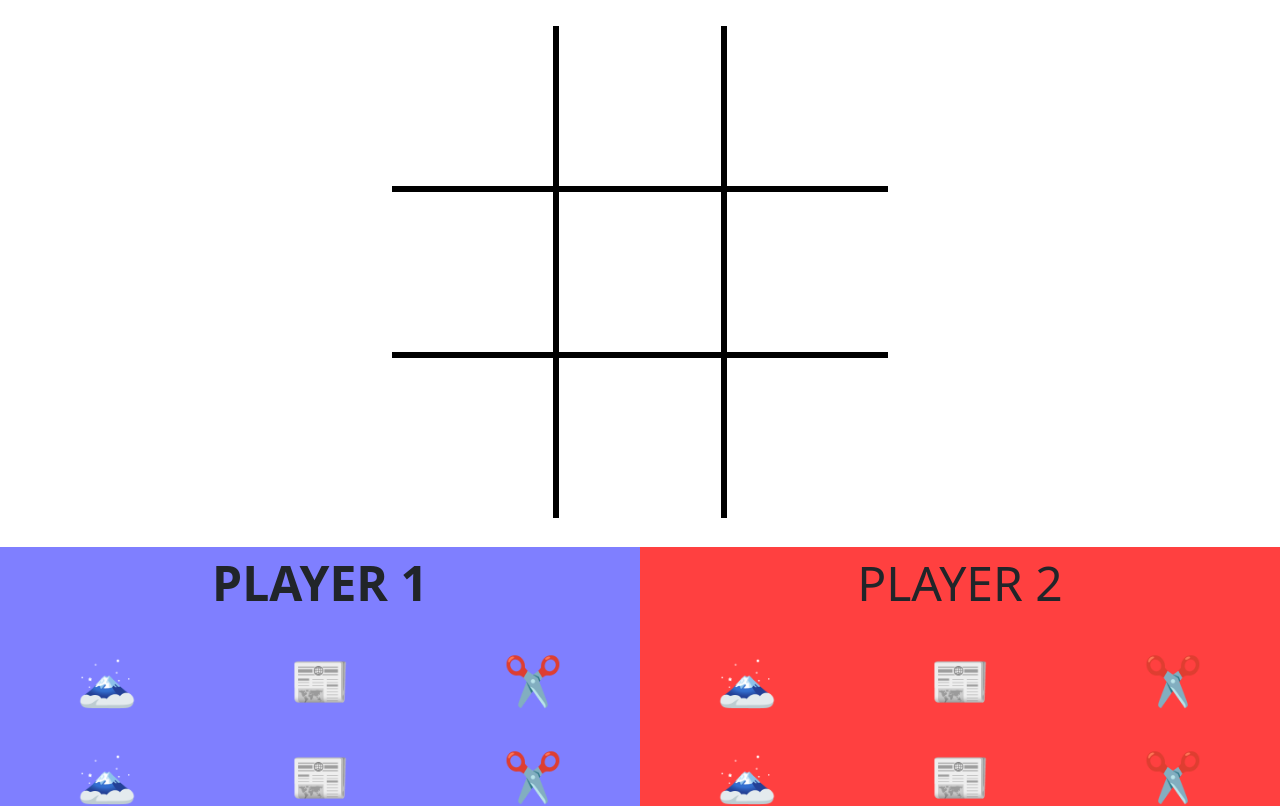
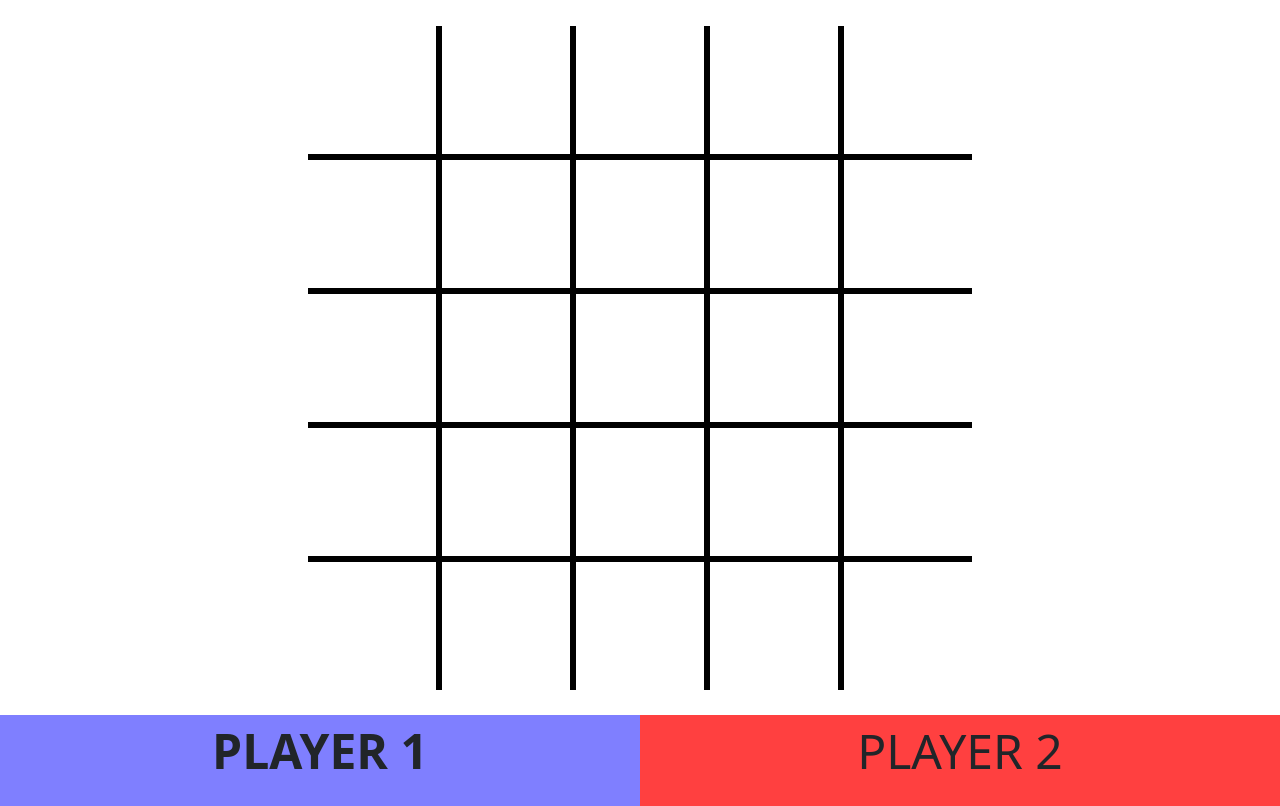
Before and after one commit to J3S5E/Tic-Tac-Toe_v2, a React (Create React App) app in the folder client/: page /local in a window 1280 px wide. Shown: the top 806 px of the page. Built offline with nearby package versions, Linux system fonts and the light colour scheme.

Commit message:
added dynamic board size

```diff
--- a/client/src/App.css
+++ b/client/src/App.css
@@ -111,8 +111,6 @@ label.MenuItem {
 
 /* board */
 .board {
-  width: 31rem;
-  height: 31rem;
   max-width: 100%;
   margin: auto;
   margin-top: 2%;
@@ -124,8 +122,8 @@ label.MenuItem {
 }
 
 .board-cell {
-  width: 33.333%;
-  height: 10rem;
+  width: 8rem;
+  height: 8rem;
   font-size: 5rem;
   display: flex;
   justify-content: center;
@@ -138,7 +136,7 @@ label.MenuItem {
 .vertical-line {
   background-color: #000;
   border: 3px solid black;
-  height: 10rem;
+  height: 8rem;
 }
 
 .horizontal-line {
@@ -164,7 +162,7 @@ label.MenuItem {
   margin-top: 2%;
   display: flex;
   /* TODO remaining height */
-  height: 20rem;
+  height: 25rem;
 }
 
 .player-info {
@@ -214,4 +212,5 @@ label.MenuItem {
   justify-content: center;
   height: 100%;
   margin-top: 10rem;
+  margin-bottom: 10rem;
 }
--- a/client/src/components/Game.js
+++ b/client/src/components/Game.js
@@ -14,16 +14,21 @@ const Game = (props) => {
     const [winner, setWinner] = useState(null);
 
     const minHandSize = 3;
-    const startHandSets = 2;
-    const startHandRandoms = 6;
+    const startHandSets = 1;
+    const startHandRandoms = 3;
+
+    const size = 5;
 
     function resetBoard() {
         var newBoard = [];
-        for (var i = 0; i < 9; i++) {
-            newBoard.push({
+        for (var i = 0; i < size; i++) {
+            newBoard.push([]);
+            for (var j = 0; j < size; j++) {
+                newBoard[i].push({
                     color: "white",
                     value: " ",
                 });
+            }
         }
         setBoard(newBoard);
     }
@@ -34,14 +39,14 @@ const Game = (props) => {
         }
     }
 
-    function checkIfValid(cell) {
+    function checkIfValid(y, x) {
         var player = getCurrent();
-        var value = board[cell].value;
+        var value = board[y][x].value;
         if (selected === null) {
             return false;
         }
 
-        if (board[cell].color === player.color && value === player.hand[selected]) {
+        if (board[y][x].color === player.color && value === player.hand[selected]) {
             return false;
         }
 
@@ -139,15 +144,46 @@ const Game = (props) => {
         }
     }
 
-    function checkIfColorMatches(cell1, cell2, cell3) {
-        if (board[cell1].color === "white") {
+    function checkIfColorMatches(array) {
+        if (array[0].color === "white") {
             return false;
         }
-        if (board[cell1].color === board[cell2].color && board[cell1].color === board[cell3].color) {
-            return true;
-        } else {
+        for (var i = 0; i < array.length; i++) {
+            if (array[i].color !== array[0].color) {
                 return false;
             }
+        }
+        return true;
+    }
+
+    function getRow(rowNumber) {
+        var row = [];
+        for (var i = 0; i < size; i++) {
+            row.push(board[rowNumber][i]);
+        }
+        return row;
+    }
+
+    function getColumn(columnNumber) {
+        var column = [];
+        for (var i = 0; i < size; i++) {
+            column.push(board[i][columnNumber]);
+        }
+        return column;
+    }
+
+    function getDiagonal(diagonalNumber) {
+        var diagonal = [];
+        if (diagonalNumber === 0) {
+            for (var i = 0; i < size; i++) {
+                diagonal.push(board[i][i]);
+            }
+        } else {
+            for (var i = 0; i < size; i++) {
+                diagonal.push(board[i][size - i - 1]);
+            }
+        }
+        return diagonal;
     }
 
 
@@ -155,9 +191,25 @@ const Game = (props) => {
 
         var over = false;
 
-        if (checkIfColorMatches(0, 1, 2) || checkIfColorMatches(3, 4, 5) || checkIfColorMatches(6, 7, 8) || checkIfColorMatches(0, 3, 6) || checkIfColorMatches(1, 4, 7) || checkIfColorMatches(2, 5, 8) || checkIfColorMatches(0, 4, 8) || checkIfColorMatches(2, 4, 6)) {
+        for (var i = 0; i < size; i++) {
+            var row = getRow(i);
+            if (checkIfColorMatches(row)) {
                 over = true;
             }
+            var column = getColumn(i);
+            if (checkIfColorMatches(column)) {
+                over = true;
+            }
+        }
+        var diagonal1 = getDiagonal(0);
+        if (checkIfColorMatches(diagonal1)) {
+            over = true;
+        }
+        var diagonal2 = getDiagonal(1);
+        if (checkIfColorMatches(diagonal2)) {
+            over = true;
+        }
+
 
         if (over) {
             setGameover(true);
@@ -173,12 +225,12 @@ const Game = (props) => {
         swapPlayer();
     }
 
-    function handleSelect(cell) {
-        if (checkIfValid(cell) && !gameover) {
+    function handleSelect(y, x) {
+        if (checkIfValid(y, x) && !gameover) {
             var player = getCurrent();
             console.log(player)
-            board[cell].color = player.color;
-            board[cell].value = player.hand[selected];
+            board[y][x].color = player.color;
+            board[y][x].value = player.hand[selected];
 
             // remove from hand
             player.hand.splice(selected, 1);
@@ -235,47 +287,21 @@ const Game = (props) => {
             <div className="page">
                 <div className="top">
                     <div className="board">
-                        <div className="board-row">
-                            <button className={"board-cell " + board[0].color} onClick={((e) => handleSelect(0))}>
-                                {board[0].value}
+                        {board.map((row, rownumber) => (
+                            <>
+                                <div className="board-row" key={rownumber}>
+                                    {row.map((cell, columnnumber) => (
+                                        <>
+                                        <button key={rownumber + columnnumber} className={"board-cell " + cell.color} onClick={((e) => handleSelect(rownumber, columnnumber))}>
+                                            {cell.value}
                                         </button>
-                            <div className="vertical-line" />
-                            <button className={"board-cell " + board[1].color} onClick={((e) => handleSelect(1))}>
-                                {board[1].value}
-                            </button>
-                            <div className="vertical-line" />
-                            <button className={"board-cell " + board[2].color} onClick={((e) => handleSelect(2))}>
-                                {board[2].value}
-                            </button>
+                                        { columnnumber !== size - 1 ? (<div className="vertical-line"></div>) : null}
+                                        </>
+                                    ))}
                                 </div>
-                        <div className="horizontal-line" />
-                        <div className="board-row">
-                            <button className={"board-cell " + board[3].color} onClick={((e) => handleSelect(3))}>
-                                {board[3].value}
-                            </button>
-                            <div className="vertical-line" />
-                            <button className={"board-cell " + board[4].color} onClick={((e) => handleSelect(4))}>
-                                {board[4].value}
-                            </button>
-                            <div className="vertical-line" />
-                            <button className={"board-cell " + board[5].color} onClick={((e) => handleSelect(5))}>
-                                {board[5].value}
-                            </button>
-                        </div>
-                        <div className="horizontal-line" />
-                        <div className="board-row">
-                            <button className={"board-cell " + board[6].color} onClick={((e) => handleSelect(6))}>
-                                {board[6].value}
-                            </button>
-                            <div className="vertical-line" />
-                            <button className={"board-cell " + board[7].color} onClick={((e) => handleSelect(7))}>
-                                {board[7].value}
-                            </button>
-                            <div className="vertical-line" />
-                            <button className={"board-cell " + board[8].color} onClick={((e) => handleSelect(8))}>
-                                {board[8].value}
-                            </button>
-                        </div>
+                                { rownumber !== size - 1 ? (<div className="horizontal-line"></div>) : null}
+                            </>
+                        ))}
                     </div>
                 </div>
                 <div className="bottom">
```
Lines whose indentation alone changed are shown as unchanged.
